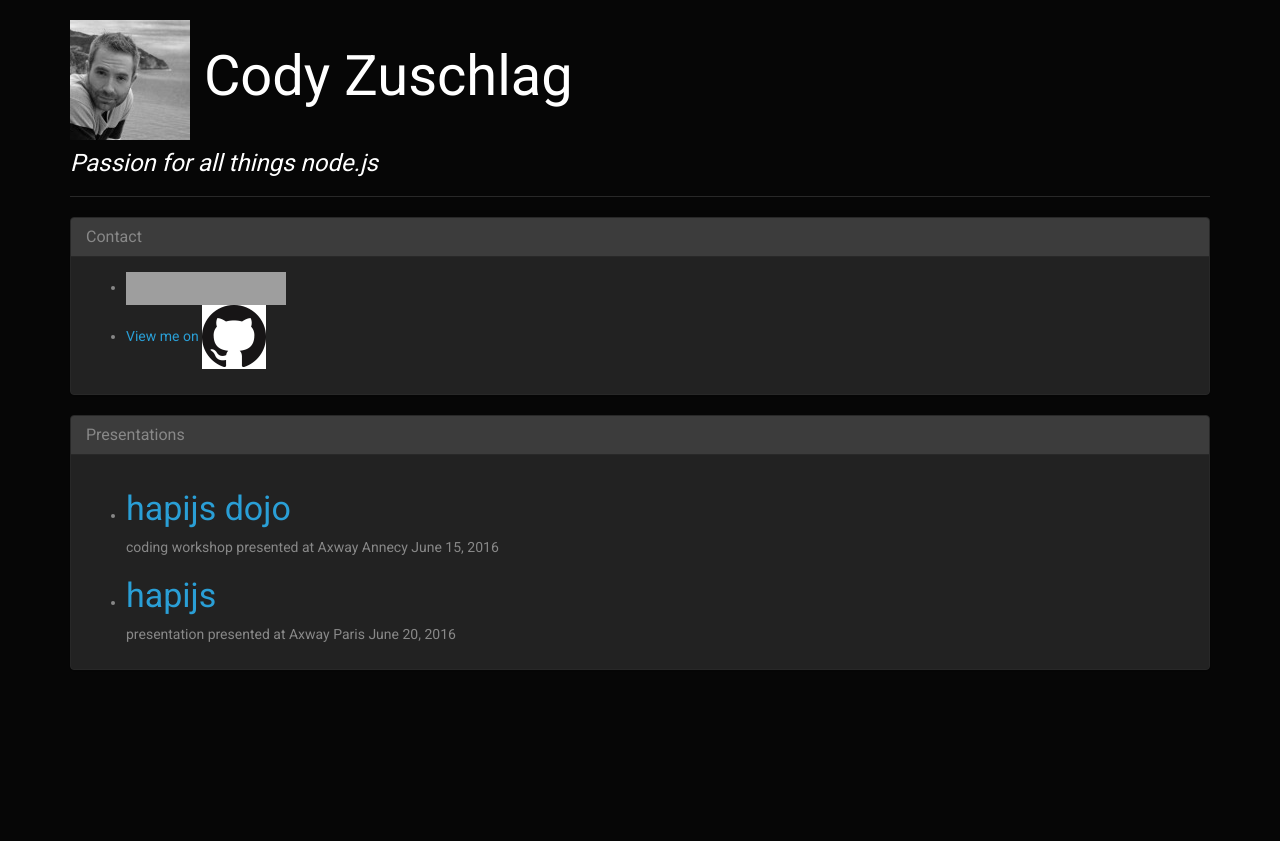
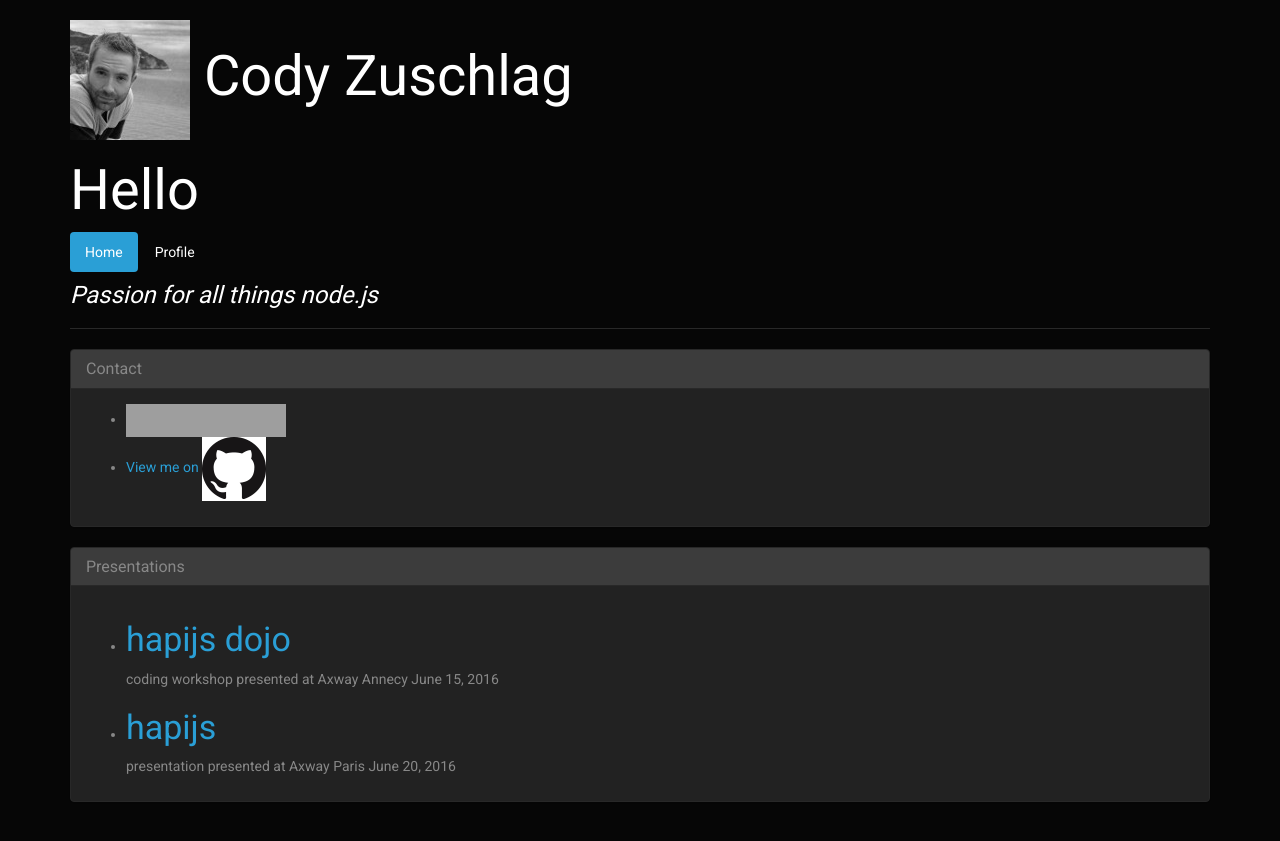
Before and after one commit to codyzu/codyzu.github.io, a Jekyll site: the page built from index.md, in a window 1280 px wide. Shown: the top 841 px of the page. Built offline with Jekyll 4.4.1, drawn with Linux system fonts in a browser that asks for light colours; grey boxes are pictures that could not be loaded.

Commit message:
improve profile links

```diff
--- a/index.md
+++ b/index.md
@@ -2,6 +2,11 @@
 title: Welcome to the index
 ---
 # ![cody](hapi/images/cody1_bw_100px.jpg) Cody Zuschlag
+
+<h1>Hello</h1> <ul class="nav nav-pills">
+  <li class="active"><a href="#">Home</a></li>
+  <li><a href="#">Profile</a></li>
+</ul>
 
 #### _Passion for all things node.js_
 
```
